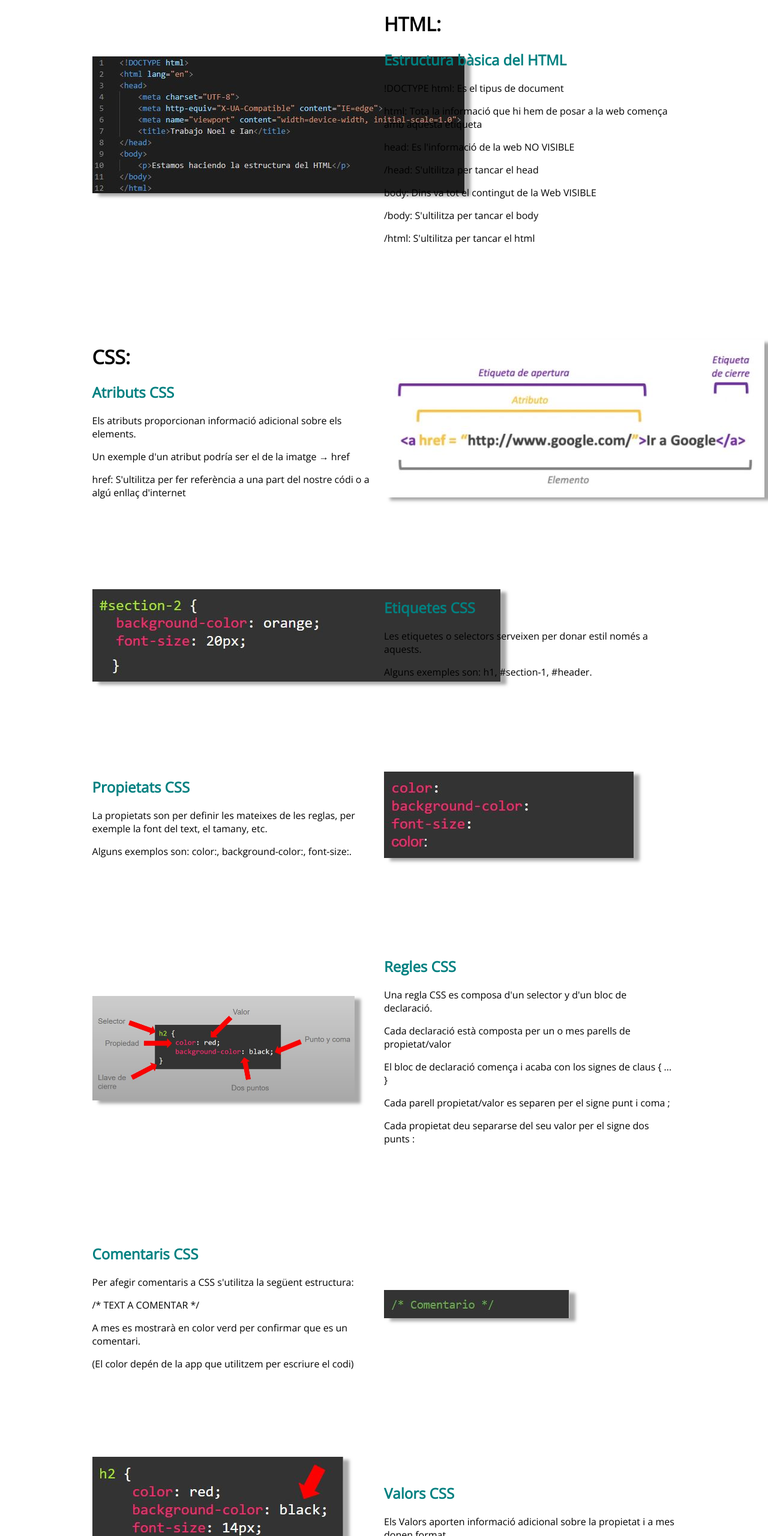
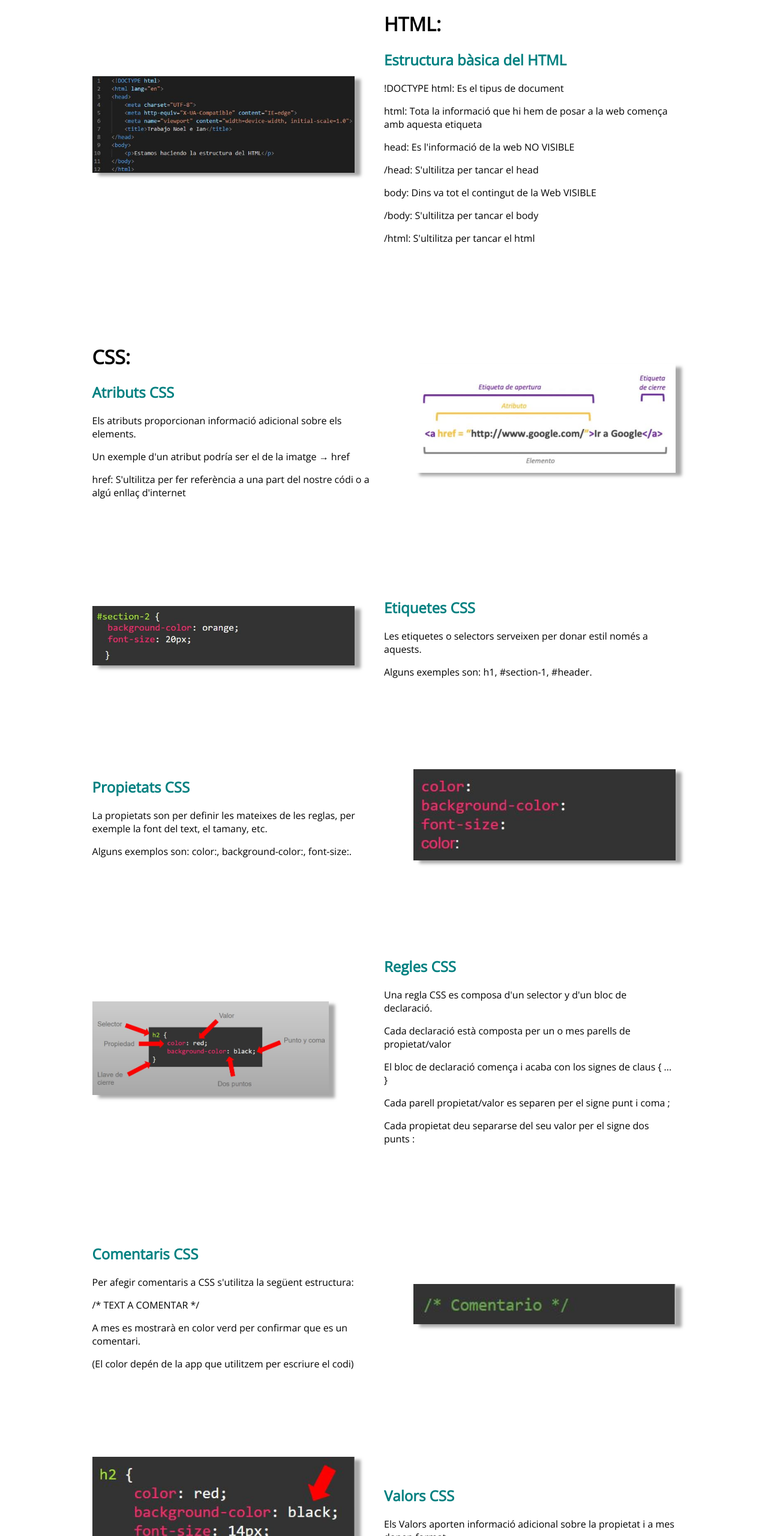
Before and after one commit to NolePlay/EVA, a plain HTML site: page ca/index.html in a window 1280 px wide. Shown: the part 2100-4660 px from the top of the page at 60% size. Drawn offline with nearby package versions, Linux system fonts and the light colour scheme.

Commit message:
27-04-21

```diff
--- a/ca/index.html
+++ b/ca/index.html
@@ -45,7 +45,7 @@
     </div>
 
     <div class="row relleno-lateral flex" id="section-2">
-        <div class="column-2">
+        <div class="relleno-derecha column-2">
             <img src="../img/estructura html.JPG">
         </div>
         <div class="column-2">
@@ -69,13 +69,13 @@
             <p>Un exemple d'un atribut podría ser el de la imatge → href</p>
             <p>href: S'ultilitza per fer referència a una part del nostre códi o a algú enllaç d'internet</p>
         </div>
-        <div class="column-2">
+        <div class="relleno-izquierda column-2">
             <img src="../img/atributos.JPG">
         </div>
     </div>
 
     <div class="row flex relleno-lateral" id="section-4">
-        <div class="column-2">
+        <div class="relleno-derecha column-2">
             <img src="../img/etiquetascss.JPG">
         </div>
         <div class="column-2">
@@ -91,13 +91,13 @@
             <p>La propietats son per definir les mateixes de les reglas, per exemple la font del text, el tamany, etc.</p>
             <p>Alguns exemplos son: color:, background-color:, font-size:.</p>
         </div>
-        <div class="column-2">
+        <div class="relleno-izquierda column-2">
             <img src="../img/propiedadescss.JPG">
         </div>
     </div>
 
     <div class="row flex relleno-lateral" id="section-6">
-        <div class="column-2">
+        <div class="relleno-derecha column-2">
             <img src="../img/reglascss.JPG">
         </div>
         <div class="column-2">
@@ -118,13 +118,13 @@
             <p>A mes es mostrarà en color verd per confirmar que es un comentari.</p>
             <p>(El color depén de la app que utilitzem per escriure el codi)</p>
         </div>
-        <div class="column-2">
+        <div class="relleno-izquierda column-2">
             <img src="../img/comentariocss.JPG">
         </div>
     </div>
 
     <div class="row flex relleno-lateral" id="section-8">
-        <div class="column-2">
+        <div class="relleno-derecha column-2">
             <img src="../img/valorescss.JPG">
         </div>
         <div class="column-2">
--- a/css/styles.css
+++ b/css/styles.css
@@ -63,7 +63,7 @@ body {
     width: 100%;
 }
 
-#section img {
+img {
     width: 100%;
 }
 
@@ -153,6 +153,14 @@ html {
     padding-right: 20px;
 }
 
+.relleno-derecha {
+    padding-right: 5%;
+}
+
+.relleno-izquierda {
+    padding-left: 5%;
+}
+
 /* Estilo Barra Navegación */
 
 #navbar {
@@ -196,8 +204,16 @@ html {
     }
 
     .relleno-lateral {
-        padding-left: 5%;
-        padding-right: 5%;
+        padding-left: 2%;
+        padding-right: 2%;
+    }
+
+    .column-1 {
+        width: 100%;
+    }
+
+    .column-2 {
+        width: 100%;
     }
 
 }
```
Also changed, not shown: index.html (+7 -7 lines).
